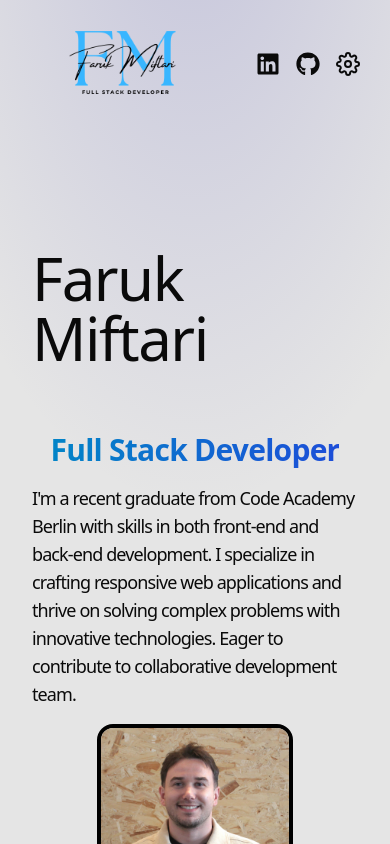
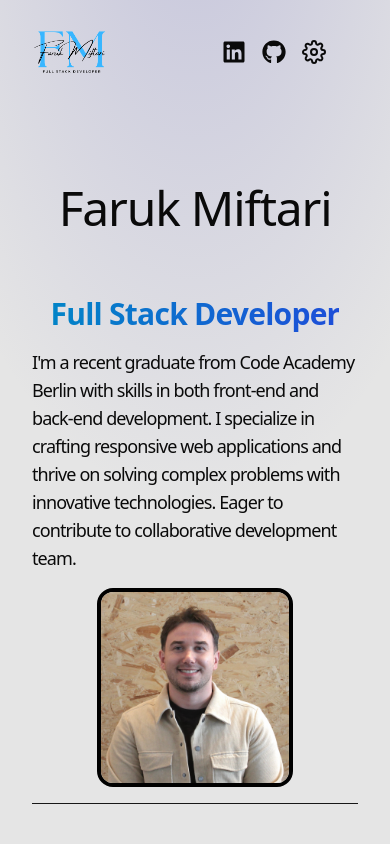
Before and after one commit to farukmiftari994/react-portfolio, a React (Vite) app: page / in a window 390 px wide. Shown: the top 844 px of the page. Built offline with nearby package versions, Linux system fonts and the light colour scheme.

Commit message:
Updated dark mode and language selection logic and added the localstorage to save the state of the mode and the language

```diff
--- a/public/locales/de/translation.json
+++ /dev/null
@@ -1,3 +0,0 @@
-{
-  "heroSpan": "Full Stack Entwickler"
-}
--- a/public/locales/en/translation.json
+++ /dev/null
@@ -1,3 +0,0 @@
-{
-  "heroSpan": "Full Stack Developer"
-}
--- a/src/App.tsx
+++ b/src/App.tsx
@@ -9,8 +9,12 @@ import Technologies from "./Components/Technologies";
 import { useTranslation } from "react-i18next";
 
 const App = () => {
-  const [darkMode, setDarkMode] = useState(false);
+  const storedDarkMode = localStorage.getItem("dark-mode");
+  const initialDarkMode =
+    storedDarkMode !== null ? JSON.parse(storedDarkMode) : false;
+  const [darkMode, setDarkMode] = useState(initialDarkMode);
   const toggleDarkMode = () => {
+    localStorage.setItem("dark-mode", JSON.stringify(!darkMode));
     setDarkMode(!darkMode);
   };
   const { t } = useTranslation();
--- a/src/Components/Hero.tsx
+++ b/src/Components/Hero.tsx
@@ -9,7 +9,7 @@ const Hero = ({ darkMode }: { darkMode: boolean }) => {
       <div className="flex flex-wrap justify-around">
         <div className="w-full lg:w-2/4 flex justify-center items-center">
           <div className="flex flex-col items-center lg:items-start lg:justify-center">
-            <h1 className="pb-16 text-6xl tracking-tight lg:text-6xl">
+            <h1 className="pb-16 text-5xl tracking-tight lg:text-6xl">
               Faruk Miftari
             </h1>
             {darkMode && "dark" ? (
--- a/src/Components/LanguageSelector.tsx
+++ b/src/Components/LanguageSelector.tsx
@@ -1,3 +1,4 @@
+import { useEffect } from "react";
 import Flag from "react-flagkit";
 import { useTranslation } from "react-i18next";
 
@@ -12,13 +13,23 @@ const languages = [
 const LanguageSelector = () => {
   const { i18n } = useTranslation();
 
-  const changeLanguage = (lng: string | undefined) => {
+  const changeLanguage = (lng: string) => {
     try {
       i18n.changeLanguage(lng);
+      localStorage.setItem("language", lng);
     } catch (error) {
       console.log("error :>> ", error);
     }
   };
+
+  useEffect(() => {
+    // Retrieve language preference from localStorage
+    const storedLanguage = localStorage.getItem("language");
+    if (storedLanguage) {
+      i18n.changeLanguage(storedLanguage);
+    }
+  }, []);
+
   return (
     <div>
       {languages.map((lng) => {
--- a/src/Components/Navbar.tsx
+++ b/src/Components/Navbar.tsx
@@ -11,12 +11,12 @@ const Navbar = ({
   toggleDarkMode: () => void;
 }) => {
   return (
-    <nav className="mt-[-40px] mb-20 flex items-center justify-between py-2">
-      <div className="flex flex-shrink-0 items-center ">
+    <nav className=" mb-20 flex items-center justify-between py-2">
+      <div className="flex  items-center ">
         {darkMode && "dark" ? (
-          <img className="w-48" src={logo2} alt="logo" />
+          <img className="w-20 sm:w-40" src={logo2} alt="logo" />
         ) : (
-          <img className="w-48" src={logo} alt="logo" />
+          <img className="w-20 sm:w-40" src={logo} alt="logo" />
         )}
       </div>
       <div className="m-8 flex items-center justify-center gap-4 text-2xl">
--- a/src/Components/Projects.tsx
+++ b/src/Components/Projects.tsx
@@ -12,7 +12,6 @@ const Projects = () => {
   const { t } = useTranslation();
   const PROJECT = t("projects");
   const array = Object.values(PROJECT) as unknown as projects[];
-  console.log("array :>> ", array);
 
   return (
     <div className="border-b border-neutral-900 pb-4">
@@ -41,7 +40,6 @@ const Projects = () => {
               >
                 Github Repo
               </a>
-
               {project.technologies.map((tech, index) => (
                 <span
                   key={index}
--- a/src/i18n.ts
+++ b/src/i18n.ts
@@ -1,6 +1,7 @@
 import i18n from "i18next";
 import languageDetector from "i18next-browser-languagedetector";
 import { initReactI18next } from "react-i18next";
+
 import {
   HERO_CONTENT_EN,
   HERO_CONTENT_DE,
@@ -19,7 +20,6 @@ i18n
     debug: true,
     fallbackLng: "en",
     returnObjects: true,
-    lng: "en",
     resources: {
       en: {
         translation: {
```
Also changed, not shown: src/assets/logo_black.png, src/assets/logo_white.png.
